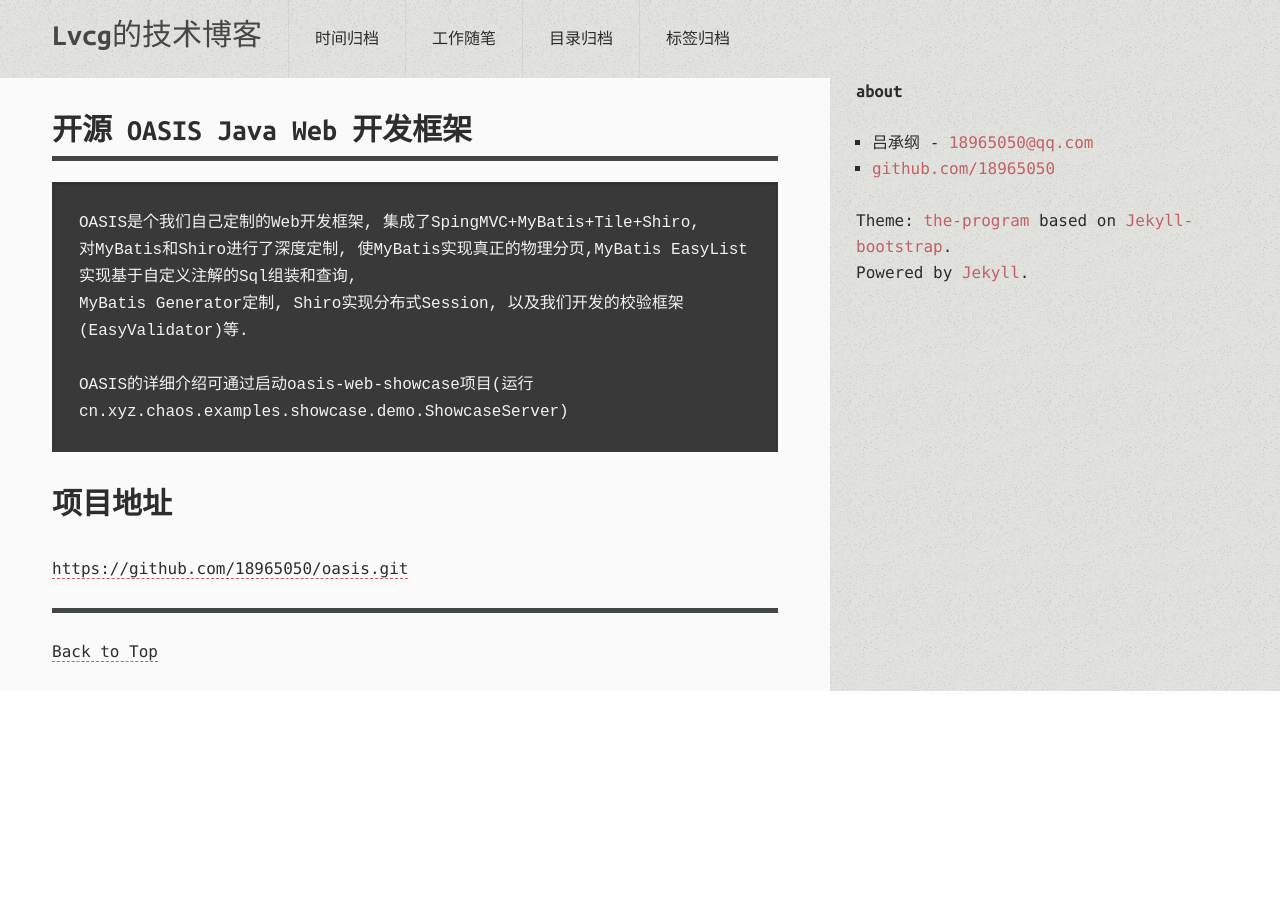
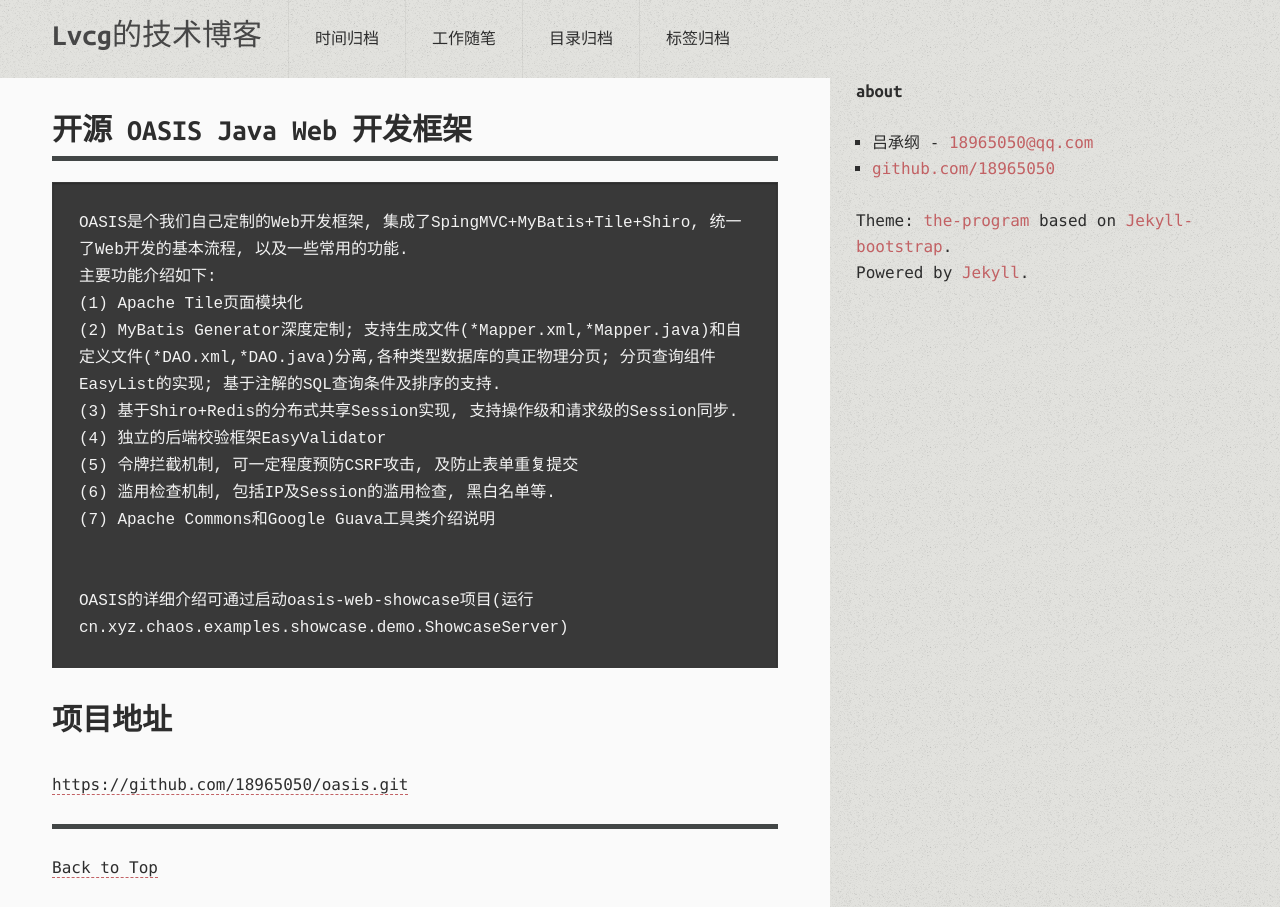
Before and after one commit to 18965050/18965050.github.io, a Jekyll site: the page built from work/oasis-web-framework.md, in a window 1280 px wide. Built offline with Jekyll 4.4.1, drawn with Linux system fonts in a browser that asks for light colours; comment, search, counter and statistics services are not loaded.

Commit message:
文档修改

```diff
--- a/work/oasis-web-framework.md
+++ b/work/oasis-web-framework.md
@@ -5,9 +5,16 @@ description: ""
 ---
 {% include JB/setup %}
 
-    OASIS是个我们自己定制的Web开发框架, 集成了SpingMVC+MyBatis+Tile+Shiro,
-    对MyBatis和Shiro进行了深度定制, 使MyBatis实现真正的物理分页,MyBatis EasyList实现基于自定义注解的Sql组装和查询,
-    MyBatis Generator定制, Shiro实现分布式Session, 以及我们开发的校验框架(EasyValidator)等.
+    OASIS是个我们自己定制的Web开发框架, 集成了SpingMVC+MyBatis+Tile+Shiro, 统一了Web开发的基本流程, 以及一些常用的功能.
+    主要功能介绍如下:
+    (1) Apache Tile页面模块化
+    (2) MyBatis Generator深度定制; 支持生成文件(*Mapper.xml,*Mapper.java)和自定义文件(*DAO.xml,*DAO.java)分离,各种类型数据库的真正物理分页; 分页查询组件EasyList的实现; 基于注解的SQL查询条件及排序的支持.
+    (3) 基于Shiro+Redis的分布式共享Session实现, 支持操作级和请求级的Session同步.
+    (4) 独立的后端校验框架EasyValidator
+    (5) 令牌拦截机制, 可一定程度预防CSRF攻击, 及防止表单重复提交
+    (6) 滥用检查机制, 包括IP及Session的滥用检查, 黑白名单等.
+    (7) Apache Commons和Google Guava工具类介绍说明
+
 
     OASIS的详细介绍可通过启动oasis-web-showcase项目(运行cn.xyz.chaos.examples.showcase.demo.ShowcaseServer)
 
```
